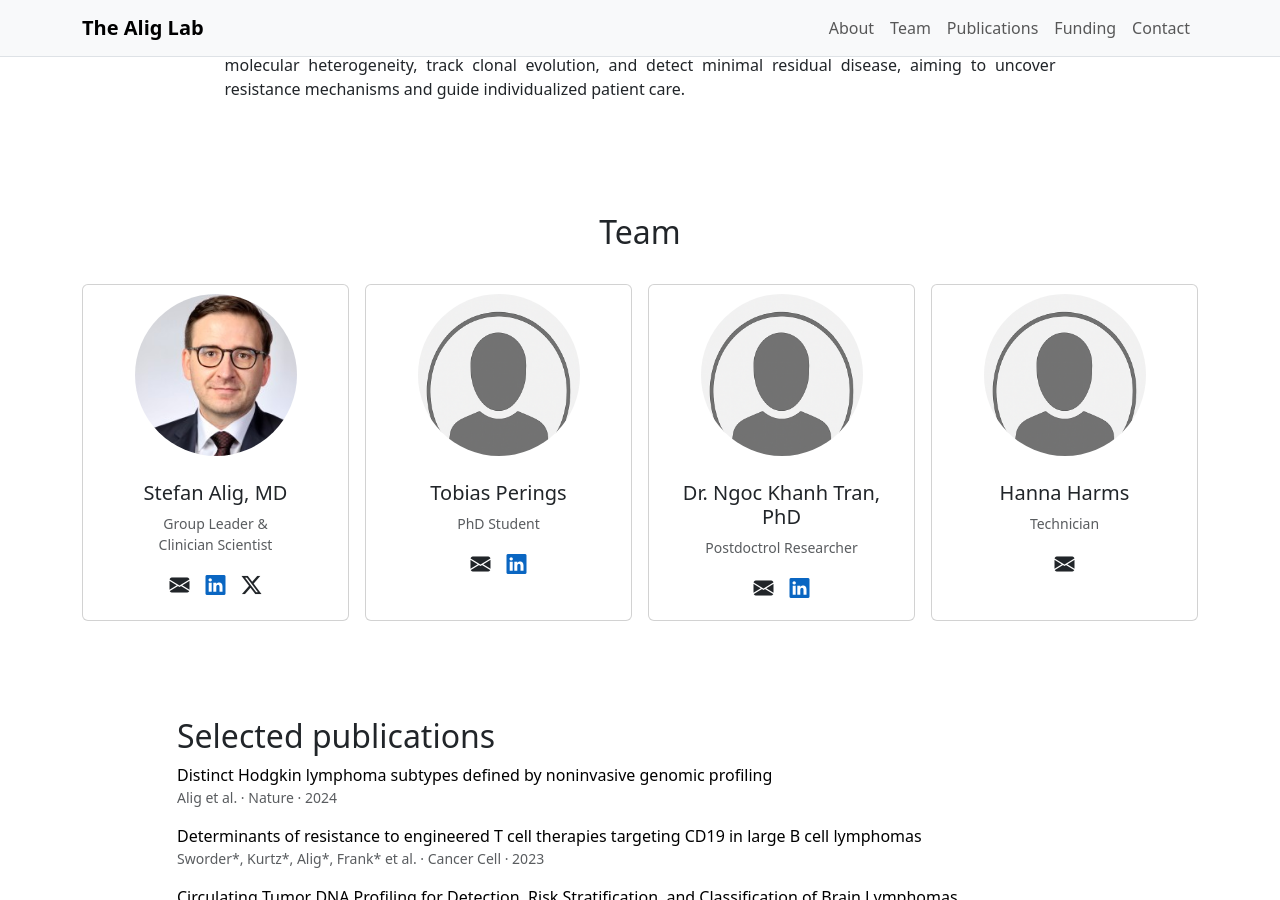
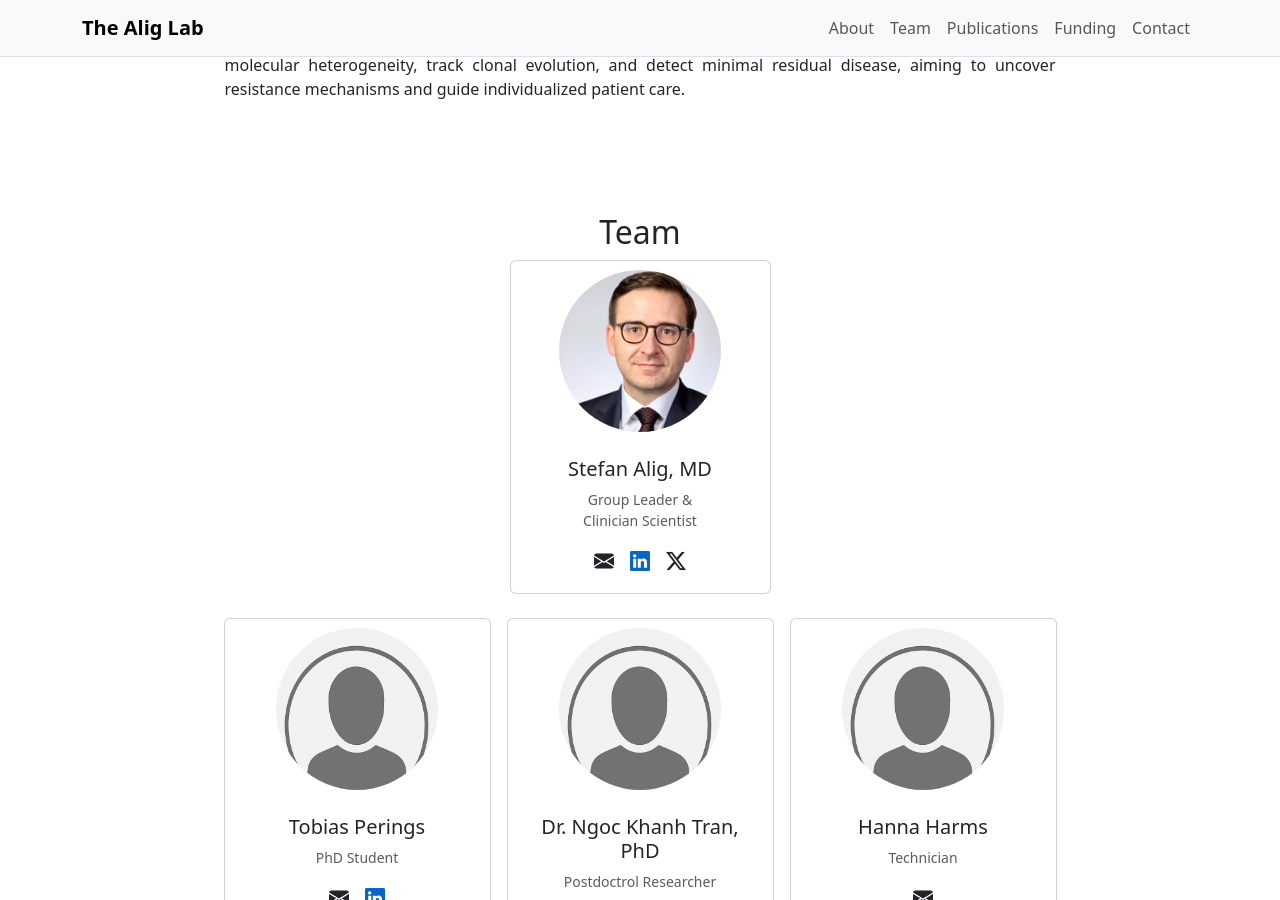
Before and after one commit to AligLab/AligLab.github.io, a Jekyll site: the page built from index.md, in a window 1280 px wide and 900 px high, scrolled down 963 px. Built offline with Jekyll 4.4.1, drawn with Linux system fonts in a browser that asks for light colours.

Commit message:
Update index.md

```diff
--- a/index.md
+++ b/index.md
@@ -27,7 +27,7 @@
   <div class="container text-center">
     <h2>Team</h2>
 
-    {%- assign leader = site.members | where: "role", "Group Leader and Clinician Scientist" -%}
+    {%- assign leader = site.members | where: "role", "Group Leader &<br>Clinician Scientist" -%}
     <div class="row justify-content-center mb-4">
       {%- for person in leader -%}
       <div class="col-6 col-md-4 col-lg-3">
@@ -55,7 +55,7 @@
       {%- endfor -%}
     </div>
 
-    {%- assign others = site.members | where_exp: "p", "p.role != 'Group Leader and Clinician Scientist'" | sort: "order" -%}
+    {%- assign others = site.members | where_exp: "p", "p.role != 'Group Leader &<br>Clinician Scientist'" | sort: "order" -%}
     <div class="row g-3 justify-content-center">
       {%- for person in others -%}
       <div class="col-6 col-md-4 col-lg-3">
```
